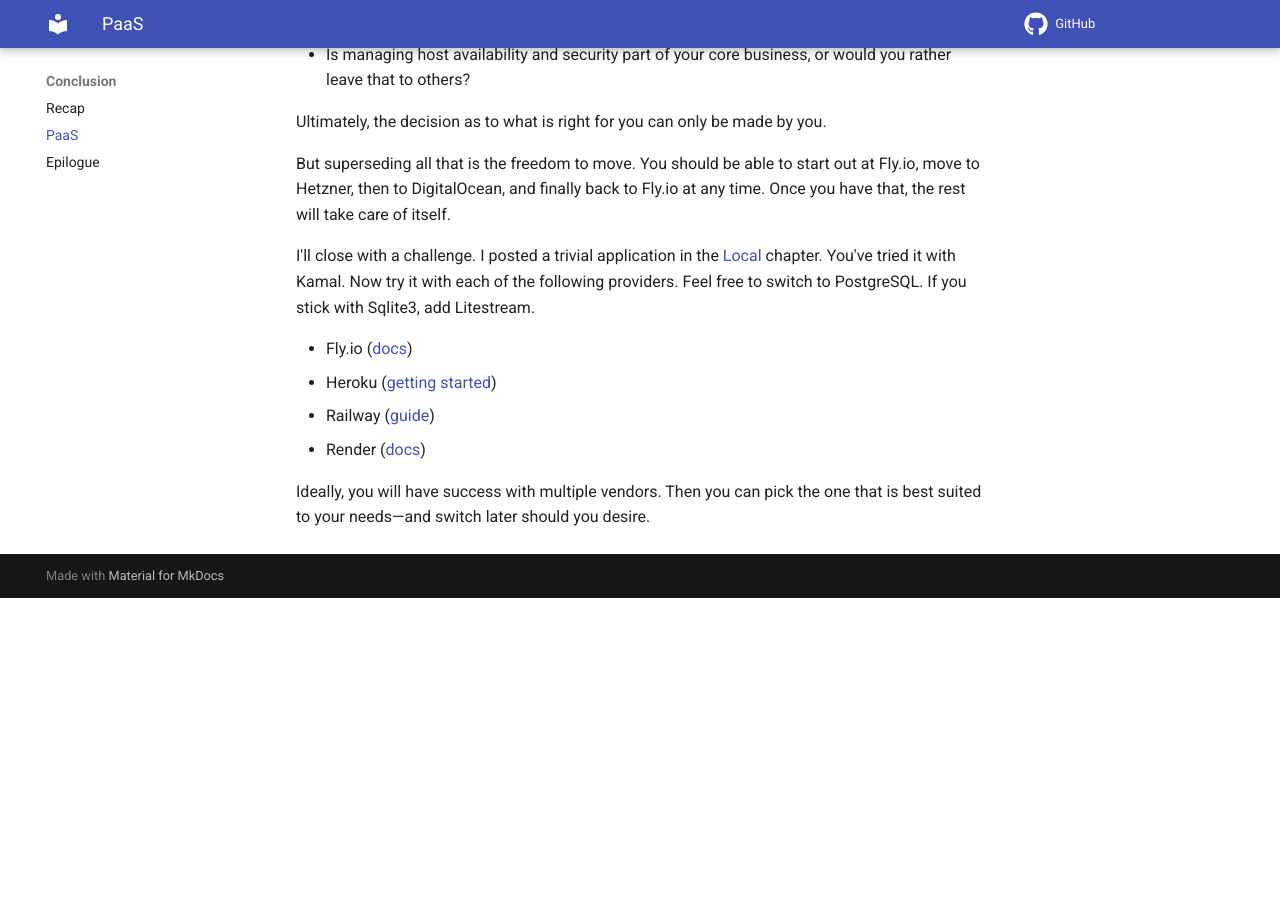
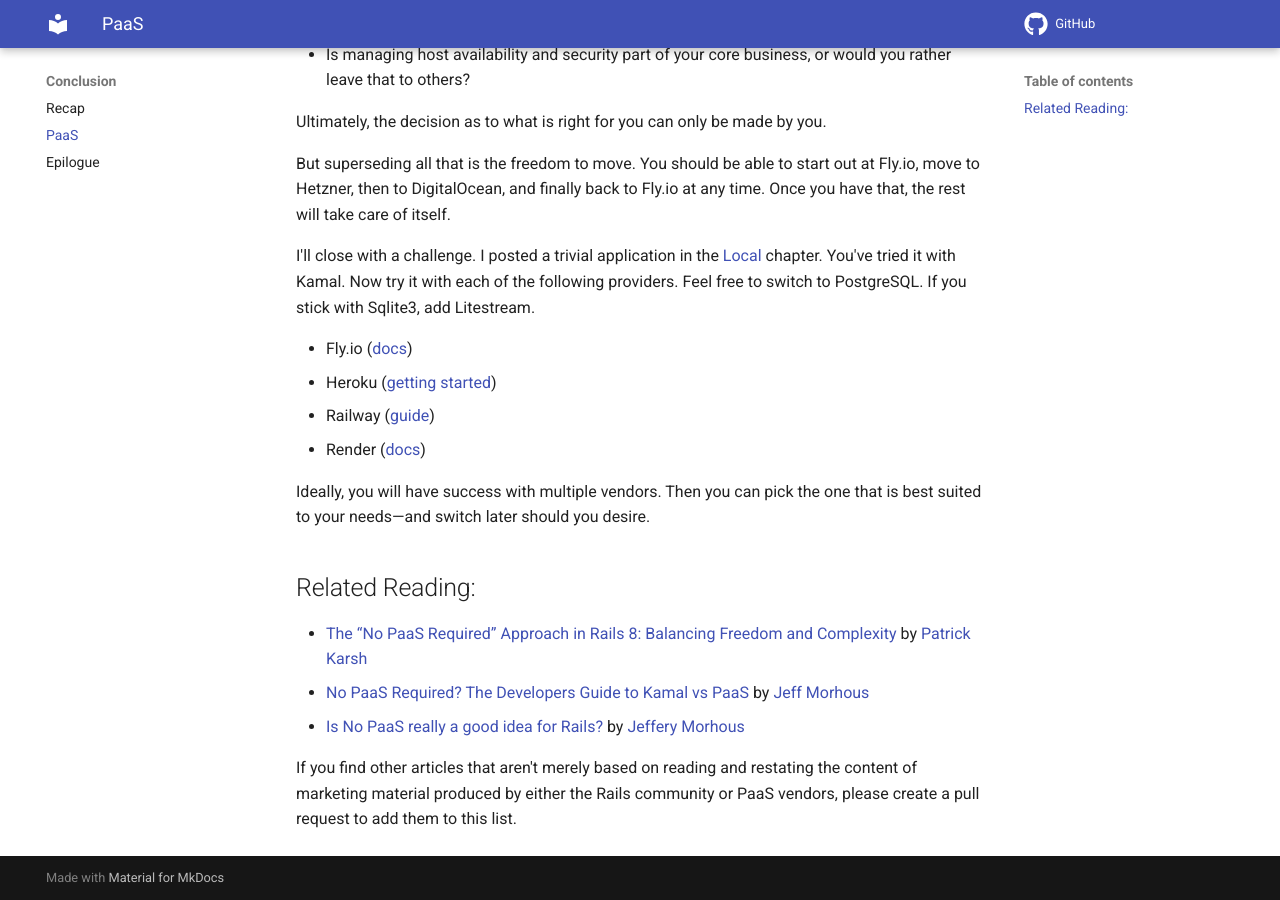
Before and after one commit to rubys/kamal-in-production, an MkDocs documentation site: the page built from docs/PaaS.md, in a window 1280 px wide and 900 px high, scrolled down 1009 px. Built offline with MkDocs 1.6.1 and Material for MkDocs 9.7.7, drawn with Linux system fonts in a browser that asks for light colours; comment, search, counter and statistics services are not loaded; before the commit the page ends 1607 px from its top, so only the background shows below that.

Commit message:
add related reading

```diff
--- a/docs/PaaS.md
+++ b/docs/PaaS.md
@@ -37,3 +37,11 @@
 - Render ([docs](https://render.com/docs/deploy-rails))
 
 Ideally, you will have success with multiple vendors. Then you can pick the one that is best suited to your needs—and switch later should you desire.
+
+## Related Reading:
+
+* [The “No PaaS Required” Approach in Rails 8: Balancing Freedom and Complexity](https://patrickkarsh.medium.com/the-no-paas-required-approach-in-rails-8-balancing-freedom-and-complexity-c4f751d1d5a3) by [Patrick Karsh](https://patrickkarsh.medium.com/)
+* [No PaaS Required? The Developers Guide to Kamal vs PaaS](https://judoscale.com/blog/kamal-vs-paas) by [Jeff Morhous](https://github.com/JeffMorhous)
+* [Is No PaaS really a good idea for Rails?](https://www.honeybadger.io/blog/rails-no-paas/) by [Jeffery Morhous](https://www.honeybadger.io/blog/authors/jefferymorhous/)
+
+If you find other articles that aren't merely based on reading and restating the content of marketing material produced by either the Rails community or PaaS vendors, please create a pull request to add them to this list.
```
